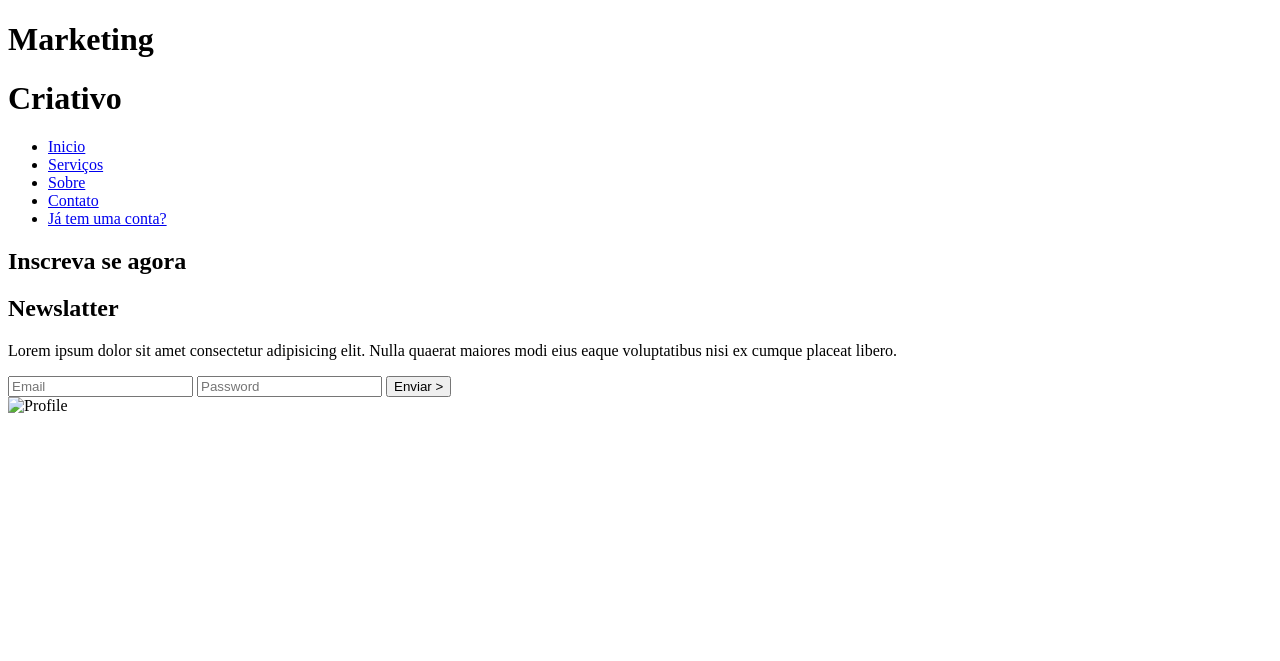
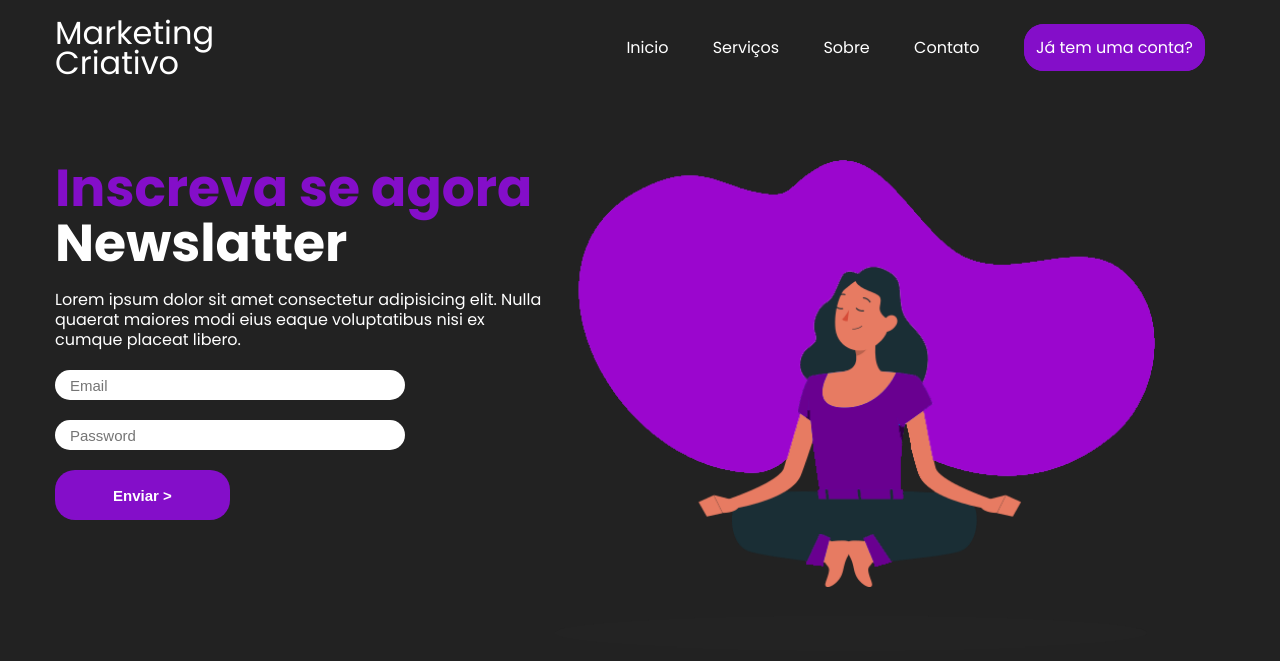
Before and after one commit to devreiis/cadastrolandingpage, a plain HTML site: page index.html in a window 1280 px wide. Drawn offline with Linux system fonts and the light colour scheme; the site is published under a folder, as on GitHub Pages, so addresses that start at the root find nothing.

Commit message:
Update index.html

```diff
--- a/index.html
+++ b/index.html
@@ -4,7 +4,7 @@
 	<meta charset="UTF-8">
 	<meta http-equiv="X-UA-Compatible" content="IE=edge">
 	<meta name="viewport" content="width=device-width, initial-scale=1.0">
-	<link rel="stylesheet" href="/css/style.css">
+	<link rel="stylesheet" href="css/style.css">
 	<title>LandingPage Cadastro</title>
 </head>
 <body>
@@ -36,7 +36,7 @@
 		</aside>
 
 		<article>
-           <img src="/img/imagemcadastro.png" alt="Profile">
+           <img src="./img/imagemcadastro.png" alt="Profile">
 		</article>
 
 	</main>
```
